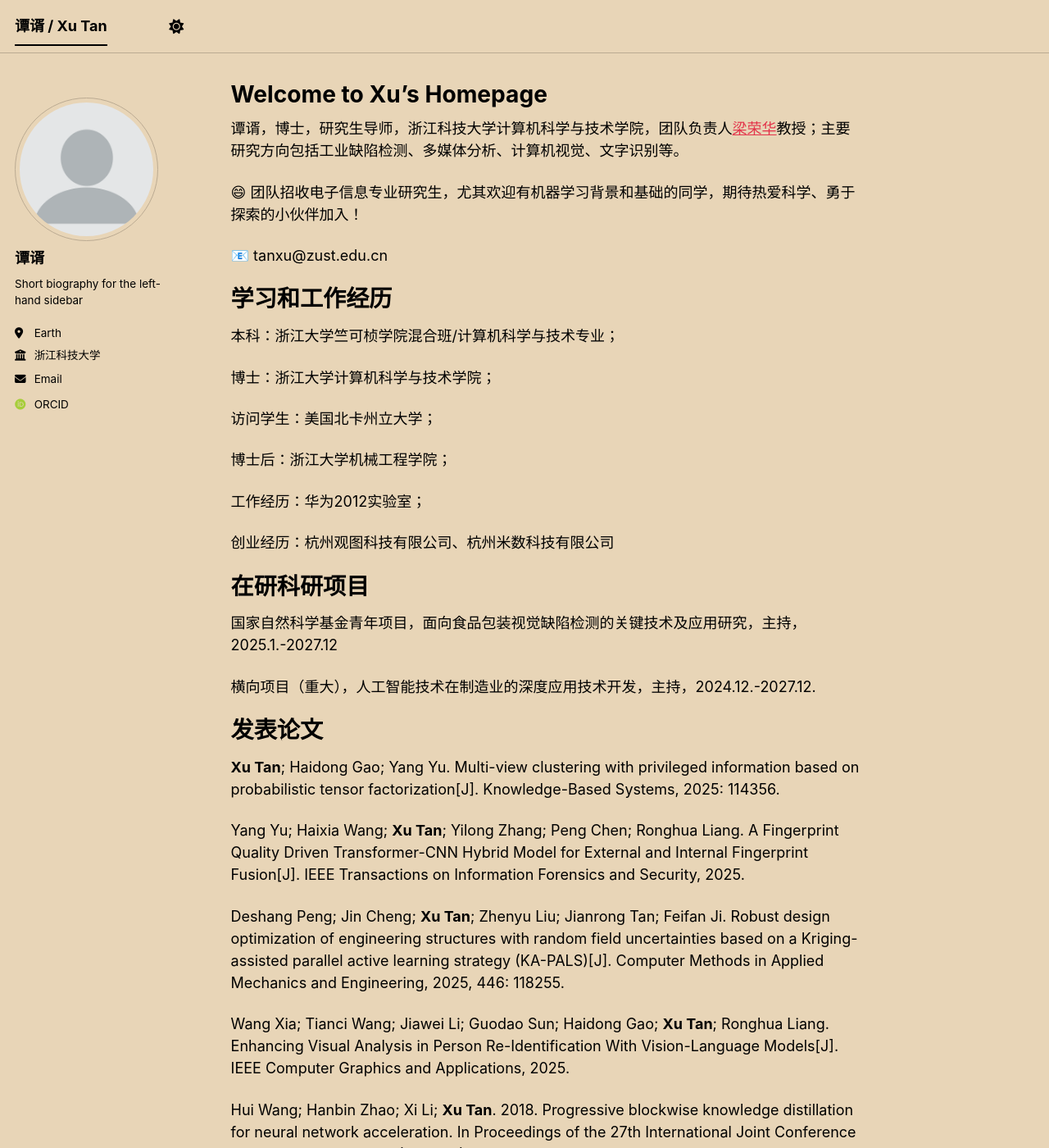
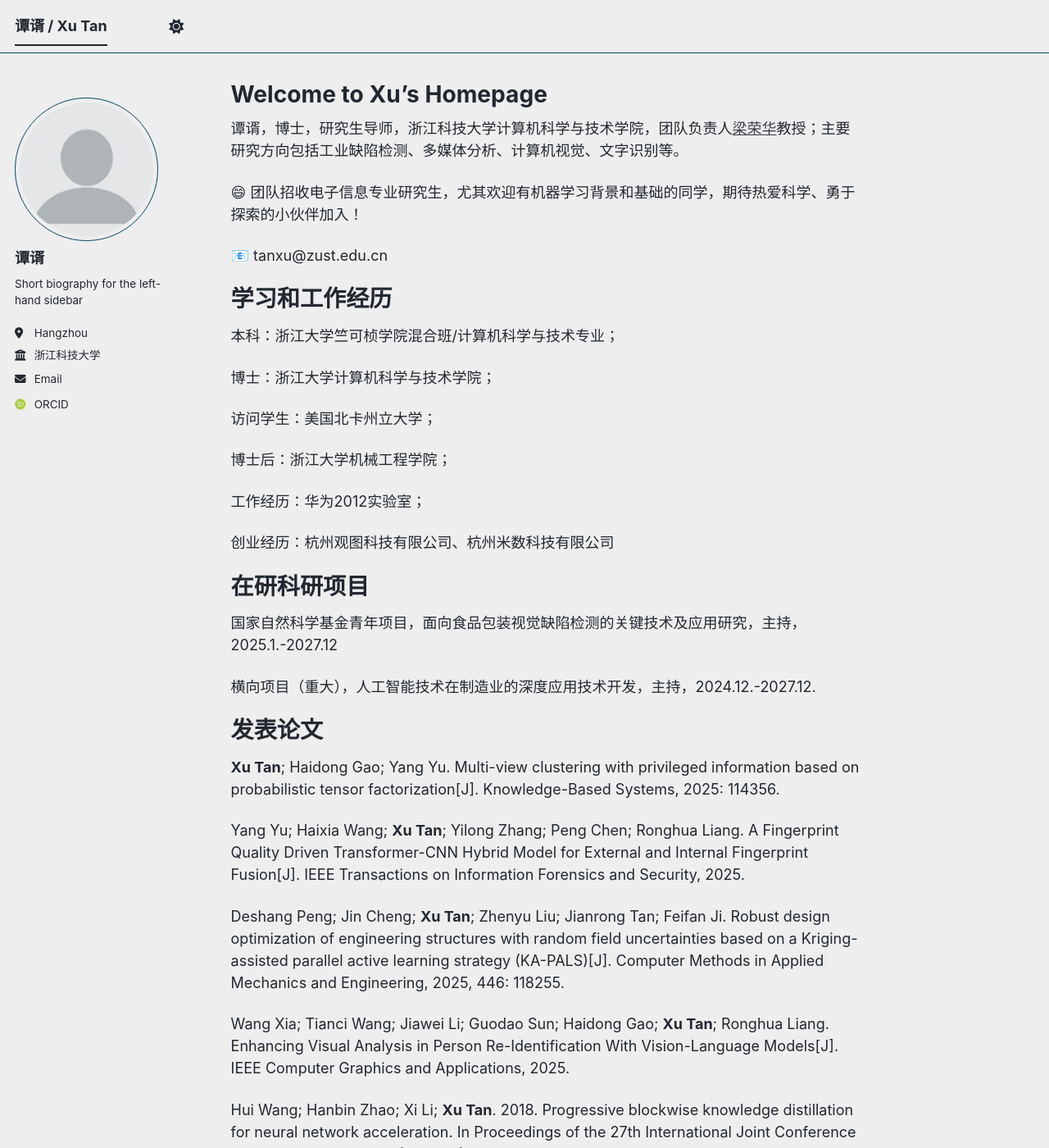
Before and after one commit to tumitx/tumitx.github.io, a Jekyll site: the page built from _pages/about.md, in a window 1280 px wide and 1400 px high. Shown: the whole window at 82% size. Built offline with Jekyll 4.4.1, drawn with Linux system fonts in a browser that asks for light colours; emoji names are drawn with the system emoji font; some web fonts are replaced; a script bundle is joined from its source files by our own code; library files that are not in the unit come from our copies.

Commit message:
Update _config.yml

```diff
--- a/_config.yml
+++ b/_config.yml
@@ -8,7 +8,7 @@
 
 # Basic Site Settings
 locale                   : "en-US"
-site_theme               : "sunrise" # The available themes options are "default", "air", "sunrise", "mint", "dirt" and "contrast"
+site_theme               : "air" # The available themes options are "default", "air", "sunrise", "mint", "dirt" and "contrast"
 title                    : "谭谞 / Xu Tan"
 title_separator          : "-"
 name                     : &name "谭谞"
@@ -27,7 +27,7 @@
   name             : "谭谞"
   pronouns         : # example: "she/her"
   bio              : "Short biography for the left-hand sidebar"
-  location         : "Earth"
+  location         : "Hangzhou"
   employer         : "浙江科技大学"
   uri              : # URL
   email            : "tanxu@zust.edu.cn"
```
